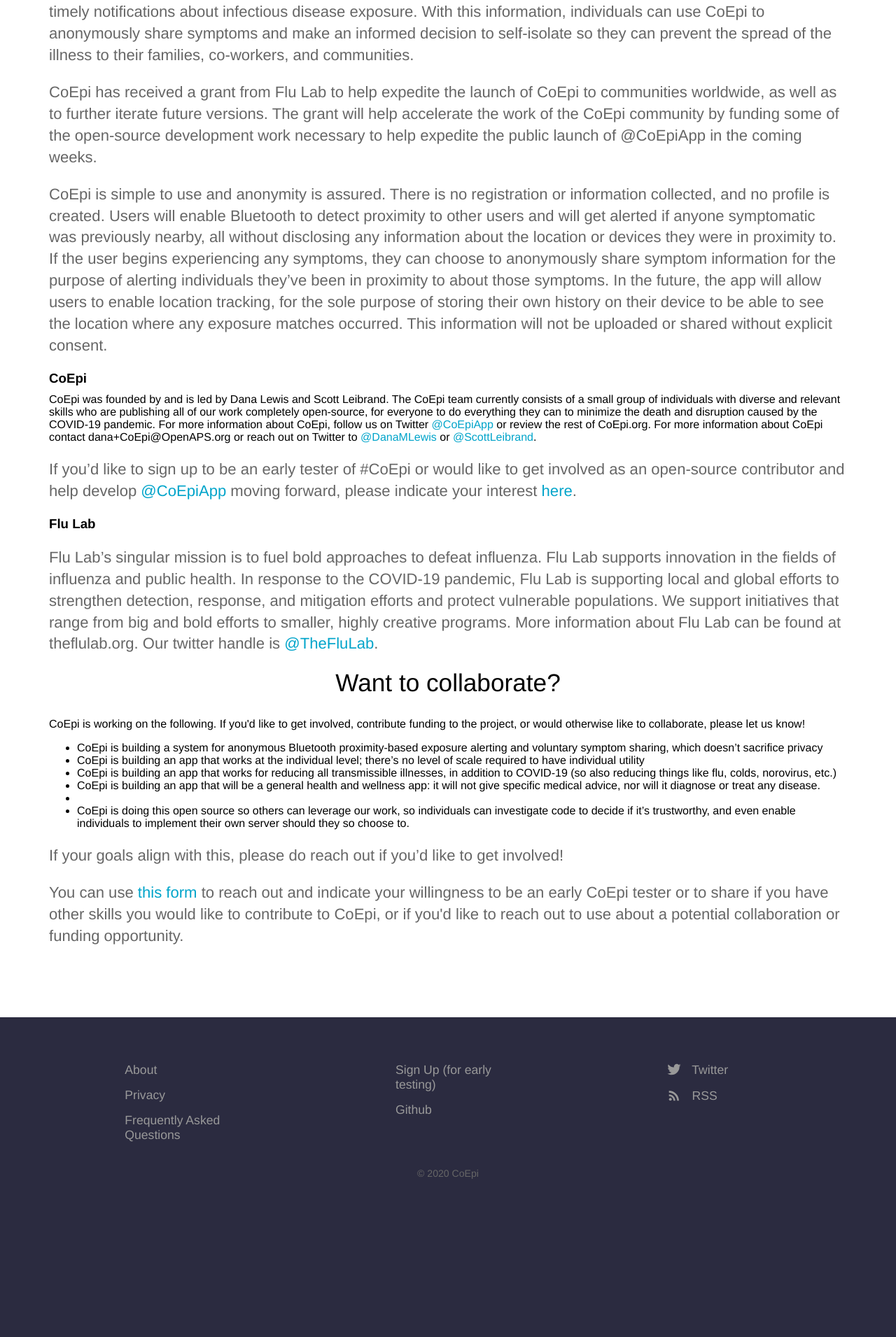
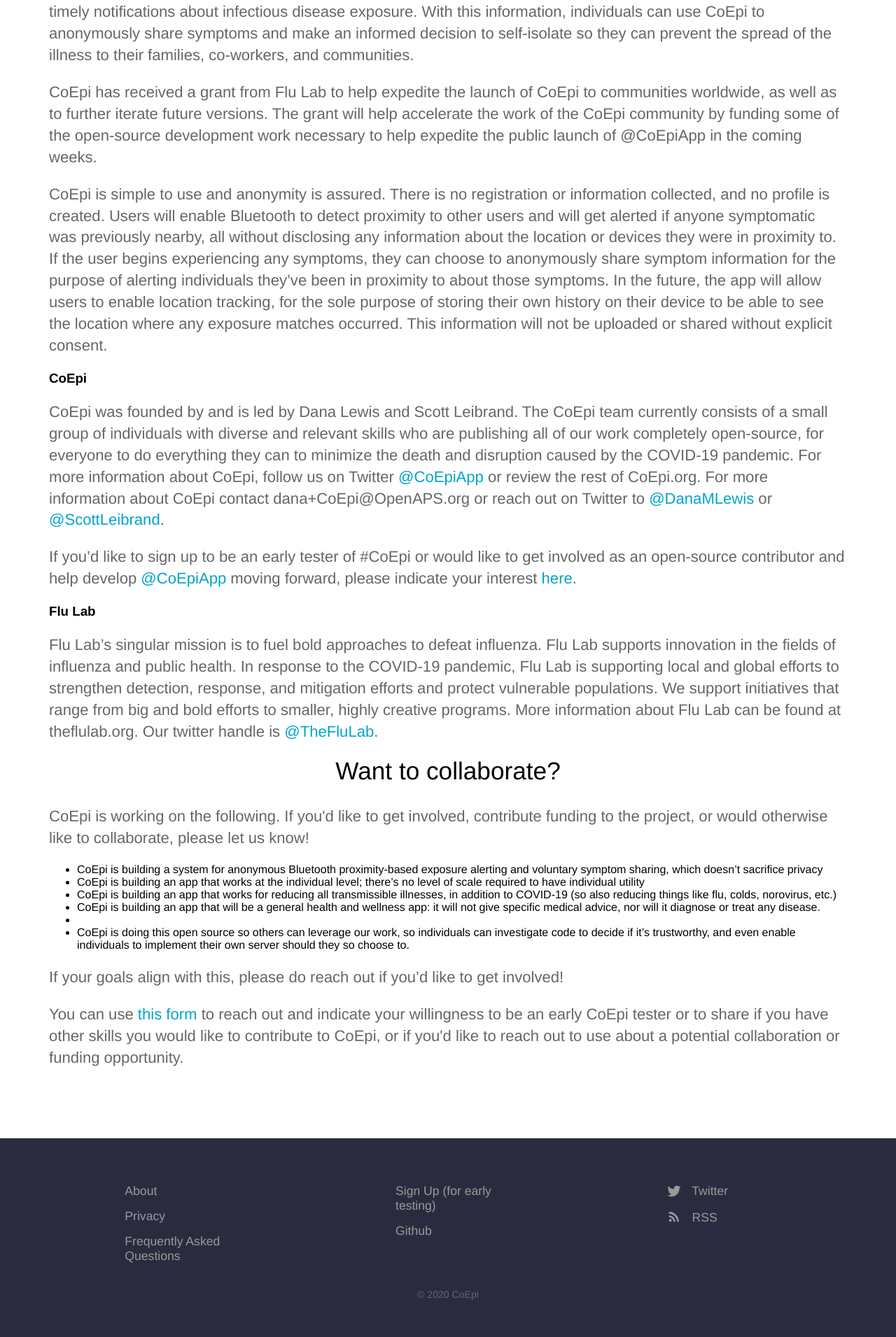
Before and after one commit to Co-Epi/website, a Jekyll site: the page built from collaborations.html, in a window 1280 px wide. Shown: the part 938-2849 px from the top of the page at 70% size. Built offline with Jekyll 4.4.1, drawn with Linux system fonts in a browser that asks for light colours; before the commit the page ends 2676 px from its top, so only the background shows below that.

Commit message:
Formattig tweaks v2

```diff
--- a/collaborations.html
+++ b/collaborations.html
@@ -17,14 +17,14 @@
 <p>CoEpi has received a grant from Flu Lab to help expedite the launch of CoEpi to communities worldwide, as well as to further iterate future versions. The grant will help accelerate the work of the CoEpi community by funding some of the open-source development work necessary to help expedite the public launch of @CoEpiApp in the coming weeks. </p>
 <p>CoEpi is simple to use and anonymity is assured. There is no registration or information collected, and no profile is created. Users will enable Bluetooth to detect proximity to other users and will get alerted if anyone symptomatic was previously nearby, all without disclosing any information about the location or devices they were in proximity to. If the user begins experiencing any symptoms, they can choose to anonymously share symptom information for the purpose of alerting individuals they’ve been in proximity to about those symptoms. In the future, the app will allow users to enable location tracking, for the sole purpose of storing their own history on their device to be able to see the location where any exposure matches occurred. This information will not be uploaded or shared without explicit consent.</p>
 <h3 id="CoEpi">CoEpi</h3>
-CoEpi was founded by and is led by Dana Lewis and Scott Leibrand. The CoEpi team currently consists of a small group of individuals with diverse and relevant skills who are publishing all of our work completely open-source, for everyone to do everything they can to minimize the death and disruption caused by the COVID-19 pandemic. For more information about CoEpi, follow us on Twitter <a href="https://twitter.com/CoEpiApp">@CoEpiApp</a> or review the rest of CoEpi.org. For more information about CoEpi contact dana+CoEpi@OpenAPS.org or reach out on Twitter to <a href="https://twitter.com/DanaMLewis">@DanaMLewis</a> or <a href="https://twitter.com/scottLeibrand">@ScottLeibrand</a>.</p>
+<p>CoEpi was founded by and is led by Dana Lewis and Scott Leibrand. The CoEpi team currently consists of a small group of individuals with diverse and relevant skills who are publishing all of our work completely open-source, for everyone to do everything they can to minimize the death and disruption caused by the COVID-19 pandemic. For more information about CoEpi, follow us on Twitter <a href="https://twitter.com/CoEpiApp">@CoEpiApp</a> or review the rest of CoEpi.org. For more information about CoEpi contact dana+CoEpi@OpenAPS.org or reach out on Twitter to <a href="https://twitter.com/DanaMLewis">@DanaMLewis</a> or <a href="https://twitter.com/scottLeibrand">@ScottLeibrand</a>.</p>
 <p>If you’d like to sign up to be an early tester of #CoEpi or would like to get involved as an open-source contributor and help develop <a href="https://twitter.com/CoEpiApp">@CoEpiApp</a> moving forward, please indicate your interest <a href="https://forms.gle/MLeKz9nerPvX8fwC8">here</a>. </p>
 <h3 id="flu-lab">Flu Lab</h3>
 <p>Flu Lab’s singular mission is to fuel bold approaches to defeat influenza. Flu Lab supports innovation in the fields of influenza and public health. In response to the COVID-19 pandemic, Flu Lab is supporting local and global efforts to strengthen detection, response, and mitigation efforts and protect vulnerable populations. We support initiatives that range from big and bold efforts to smaller, highly creative programs. More information about Flu Lab can be found at theflulab.org. Our twitter handle is <a href="https://twitter.com/TheFluLab">@TheFluLab</a>.</p>
 
 
 <h2 id="here-s-what-we-re-working-on-">Want to collaborate?</h2>
-CoEpi is working on the following. If you'd like to get involved, contribute funding to the project, or would otherwise like to collaborate, please let us know!
+<p>CoEpi is working on the following. If you'd like to get involved, contribute funding to the project, or would otherwise like to collaborate, please let us know!
 <ul>
 <li>CoEpi is building a system for anonymous Bluetooth proximity-based exposure alerting and voluntary symptom sharing, which doesn’t sacrifice privacy
 </li>
@@ -36,7 +36,7 @@
 </li>
 <li><oEpi is building an app that can be leveraged by public health officials in the future, if they choose.
 </li>
-<li>CoEpi is doing this open source so others can leverage our work, so individuals can investigate code to decide if it’s trustworthy, and even enable individuals to implement their own server should they so choose to.
+<li>CoEpi is doing this open source so others can leverage our work, so individuals can investigate code to decide if it’s trustworthy, and even enable individuals to implement their own server should they so choose to.</p>
 </li>
 </ul>
 <p>If your goals align with this, please do reach out if you’d like to get involved!</p>
```
